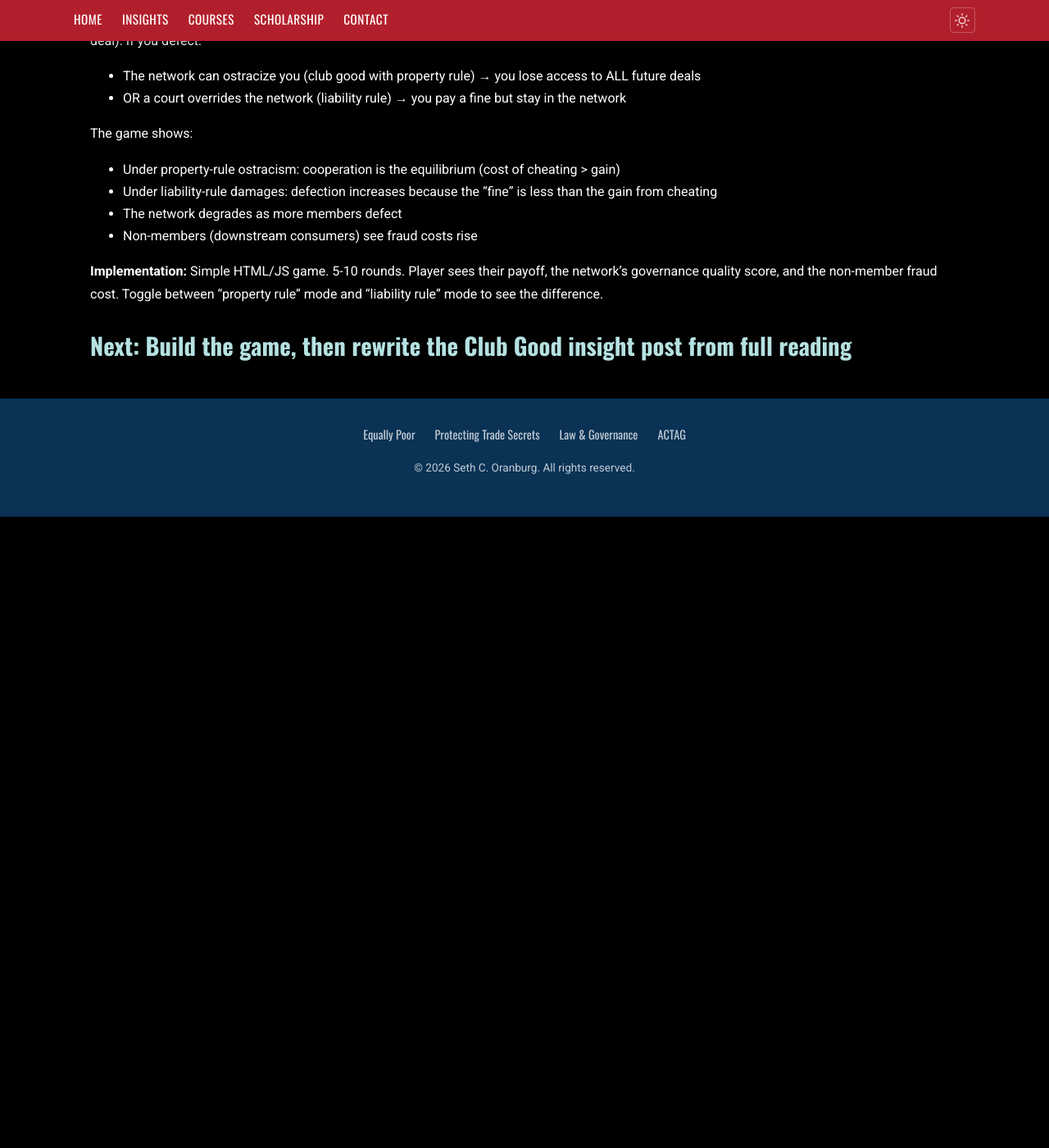
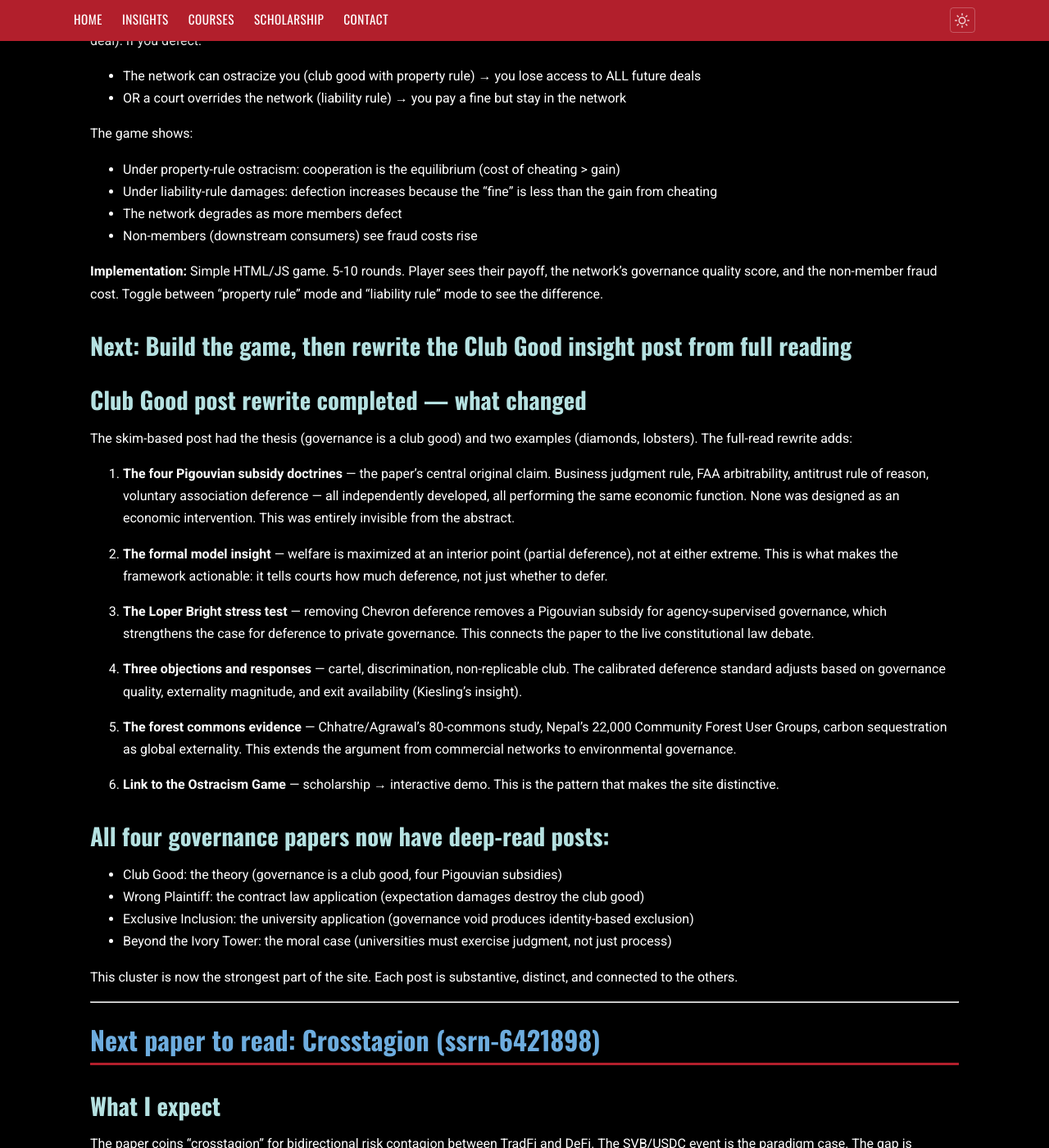
Before and after one commit to Oranburg/oranburg.github.io, a Jekyll site: the page built from new-style/deep-read-reflections.md, in a window 1280 px wide and 1400 px high, scrolled down 6777 px. Shown: the whole window at 82% size. Built offline with Jekyll 4.4.1, drawn with Linux system fonts in a browser that asks for light colours; our own code applies the rules of GitHub Pages for plain Markdown files; before the commit the page ends 7407 px from its top, so only the background shows below that; some of the changed text lies outside the part shown.

Commit message:
Complete Club Good reflection, prep Crosstagion deep-read
Documents what the full reading revealed vs. the skim, confirms
all four governance papers now have deep-read posts, and prepares
questions for the Crosstagion deep-read (next in queue).

Co-Authored-By: Claude Opus 4.6 (1M context) <noreply@anthropic.com>

```diff
--- a/new-style/deep-read-reflections.md
+++ b/new-style/deep-read-reflections.md
@@ -178,3 +178,41 @@ The game shows:
 **Implementation:** Simple HTML/JS game. 5-10 rounds. Player sees their payoff, the network's governance quality score, and the non-member fraud cost. Toggle between "property rule" mode and "liability rule" mode to see the difference.
 
 ### Next: Build the game, then rewrite the Club Good insight post from full reading
+
+### Club Good post rewrite completed — what changed
+
+The skim-based post had the thesis (governance is a club good) and two examples (diamonds, lobsters). The full-read rewrite adds:
+
+1. **The four Pigouvian subsidy doctrines** — the paper's central original claim. Business judgment rule, FAA arbitrability, antitrust rule of reason, voluntary association deference — all independently developed, all performing the same economic function. None was designed as an economic intervention. This was entirely invisible from the abstract.
+
+2. **The formal model insight** — welfare is maximized at an interior point (partial deference), not at either extreme. This is what makes the framework actionable: it tells courts how much deference, not just whether to defer.
+
+3. **The Loper Bright stress test** — removing Chevron deference removes a Pigouvian subsidy for agency-supervised governance, which strengthens the case for deference to private governance. This connects the paper to the live constitutional law debate.
+
+4. **Three objections and responses** — cartel, discrimination, non-replicable club. The calibrated deference standard adjusts based on governance quality, externality magnitude, and exit availability (Kiesling's insight).
+
+5. **The forest commons evidence** — Chhatre/Agrawal's 80-commons study, Nepal's 22,000 Community Forest User Groups, carbon sequestration as global externality. This extends the argument from commercial networks to environmental governance.
+
+6. **Link to the Ostracism Game** — scholarship → interactive demo. This is the pattern that makes the site distinctive.
+
+### All four governance papers now have deep-read posts:
+- Club Good: the theory (governance is a club good, four Pigouvian subsidies)
+- Wrong Plaintiff: the contract law application (expectation damages destroy the club good)
+- Exclusive Inclusion: the university application (governance void produces identity-based exclusion)
+- Beyond the Ivory Tower: the moral case (universities must exercise judgment, not just process)
+
+This cluster is now the strongest part of the site. Each post is substantive, distinct, and connected to the others.
+
+---
+
+## Next paper to read: Crosstagion (ssrn-6421898)
+
+### What I expect
+The paper coins "crosstagion" for bidirectional risk contagion between TradFi and DeFi. The SVB/USDC event is the paradigm case. The gap is jurisdictional — OCC, CFTC, and SEC each own a piece but no statute coordinates among them.
+
+### Questions to answer in the full read
+- What is the specific mechanism of the reverse channel (TradFi stress → stablecoin depeg)?
+- How does DAO governance failure accelerate crosstagion? (Beanstalk is mentioned but I need the details)
+- What exactly does the proposed tri-agency coordination mechanism look like?
+- How does this paper connect to GENIUS Dilemma and Function over Form?
+- Are there specific regulatory proposals (section numbers, trigger thresholds)?
```
